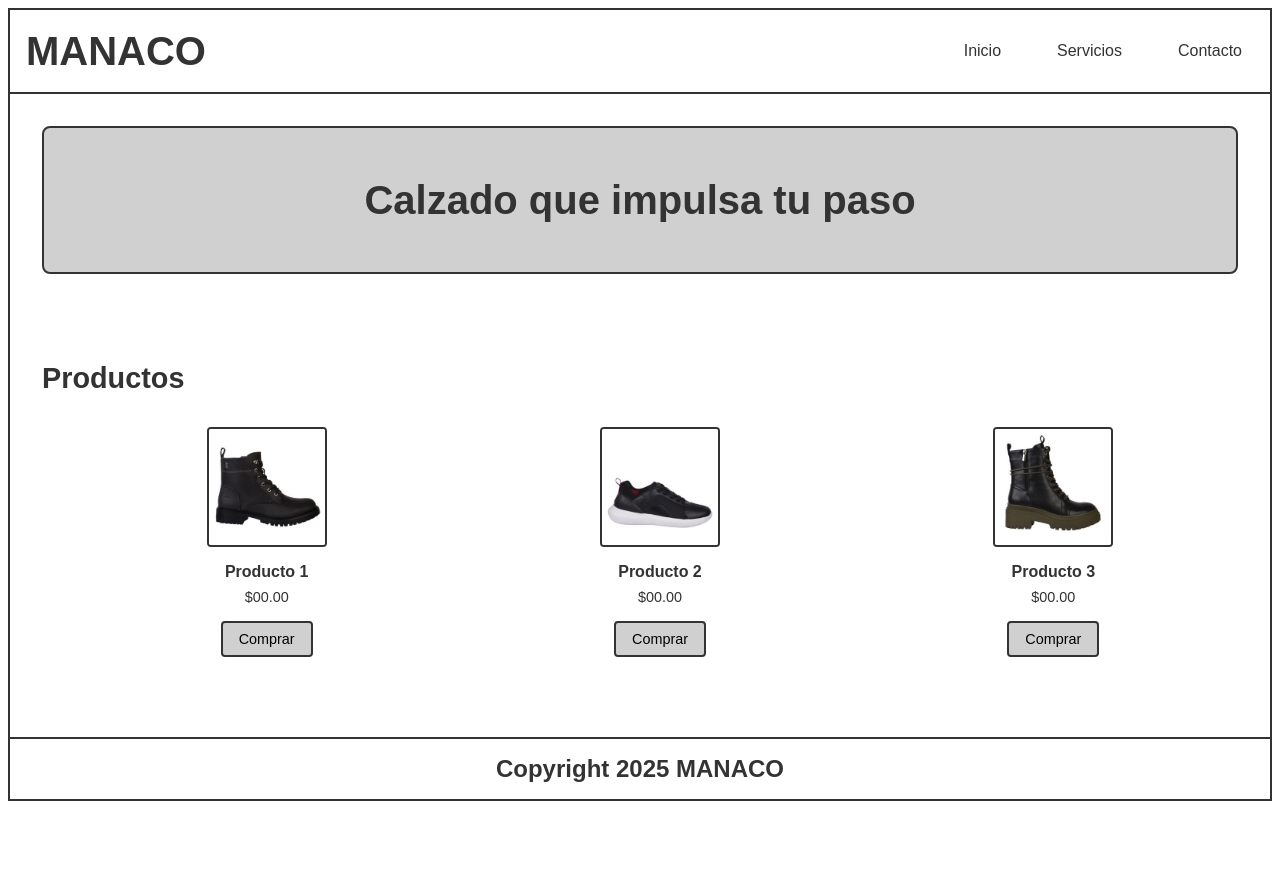
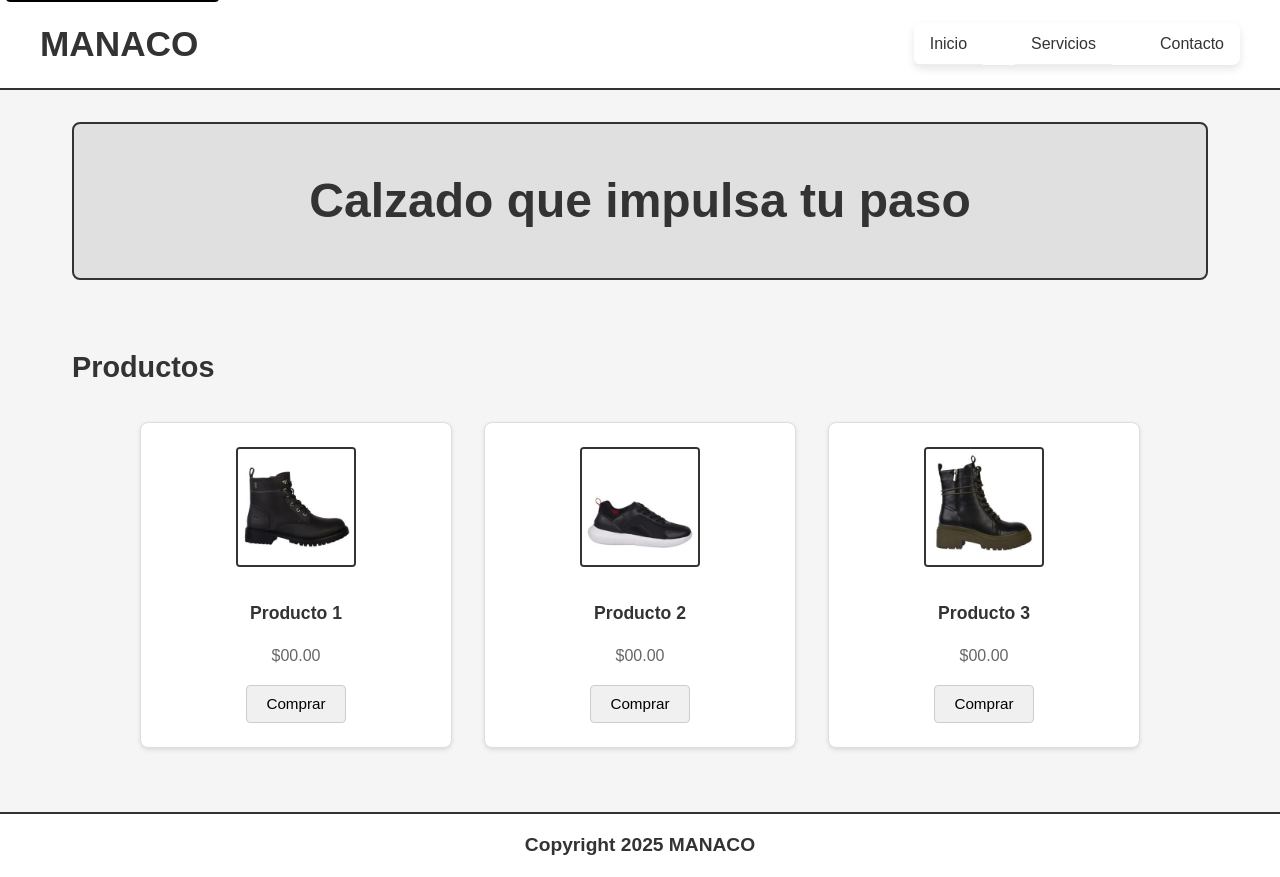
Before and after one commit to Fabian-Rieral-Condori-Llanos/primerexamen-fabian-rieral-condori-llanos, a plain HTML site: page index.html in a window 1280 px wide. Before the commit the page ends 809 px from the top, so only its background shows below. Drawn offline with Linux system fonts and the light colour scheme.

Commit message:
actulizacion y mejoras

```diff
--- a/index.html
+++ b/index.html
@@ -4,7 +4,7 @@
     <meta charset="UTF-8">
     <meta name="viewport" content="width=device-width, initial-scale=1.0">
     <title>MANACO - Calzado Deportivo, Casual y Formal | Zapatos de Calidad</title>
-    <meta name="description" content="Descubre MANACO, tu tienda de calzado que impulsa tu paso. Zapatos deportivos, casuales y formales de alta calidad para cada ocasión. ¡Compra online ahora!">
+    <meta name="description" content="Descubre MANACO, tu tienda de calzado que impulsa tu paso. Zapatos deportivos, casuales y formales de alta calidad para cada ocasión.">
     <meta name="keywords" content="zapatos, calzado, deportivo, casual, formal, MANACO, tienda online, calidad">
     <meta name="author" content="MANACO">
     <link rel="canonical" href="https://www.manaco.com.bo/">
@@ -29,6 +29,11 @@
     <header role="banner">
         <div class="header-content">
             <div class="logo" role="img" aria-label="MANACO - Logotipo de la empresa">MANACO</div>
+            <button class="menu-toggle" aria-label="Abrir menú de navegación" aria-expanded="false">
+                <span></span>
+                <span></span>
+                <span></span>
+            </button>
             <nav role="navigation" aria-label="Navegación principal">
                 <ul>
                     <li><a href="#inicio">Inicio</a></li>
@@ -46,40 +51,41 @@
 
         <section class="productos-section" aria-labelledby="productos-title">
             <h2 id="productos-title">Productos</h2>
-            <ul class="productos-lista" role="list">
-                <li role="listitem">
+            <div class="productos-container">
                 <article class="producto">
                     <img class="producto-imagen"
                              alt="Zapato deportivo negro con suela blanca, ideal para correr y actividades deportivas"
                              src="assets/img1.png"/>
+                    <div class="producto-info">
                         <h3>Producto 1</h3>
                         <p class="precio" aria-label="Precio: cero pesos con cero centavos">$00.00</p>
                         <button class="btn-comprar" type="button"
                                 aria-describedby="producto1-desc">
                             Comprar
                         </button>
+                    </div>
                     <span id="producto1-desc" class="sr-only">
                         Añadir Producto 1 al carrito de compras
                     </span>
                 </article>
-                </li>
-                <li role="listitem">
+
                 <article class="producto">
                      <img class="producto-imagen"
                              alt="Zapato casual marrón de cuero, perfecto para uso diario y ocasiones informales"
                              src="assets/img2.png"/>
+                    <div class="producto-info">
                         <h3>Producto 2</h3>
                         <p class="precio" aria-label="Precio: cero pesos con cero centavos">$00.00</p>
                         <button class="btn-comprar" type="button"
                                 aria-describedby="producto2-desc">
                             Comprar
                         </button>
+                    </div>
                     <span id="producto2-desc" class="sr-only">
                         Añadir Producto 2 al carrito de compras
                     </span>
                 </article>
-                </li>
-                <li role="listitem">
+
                 <article class="producto">
                     <img class="producto-imagen"
                              alt="Zapato formal negro de vestir, elegante para eventos y ocasiones especiales"
@@ -96,32 +102,37 @@
                         Añadir Producto 3 al carrito de compras
                     </span>
                 </article>
-                </li>
-            </ul>
+            </div>
         </section>
     </main>
 
     <footer role="contentinfo">
         <p class="logofoter">Copyright 2025 MANACO</p>
     </footer>
+
     <script>
         document.addEventListener('DOMContentLoaded', function() {
             const menuToggle = document.querySelector('.menu-toggle');
             const navMenu = document.querySelector('nav ul');
 
+            if (menuToggle && navMenu) {
                 menuToggle.addEventListener('click', function() {
+                    const isExpanded = menuToggle.getAttribute('aria-expanded') === 'true';
+
+                    menuToggle.setAttribute('aria-expanded', !isExpanded);
                     menuToggle.classList.toggle('active');
-
                     navMenu.classList.toggle('active');
                 });
 
                 const navLinks = document.querySelectorAll('nav a');
                 navLinks.forEach(link => {
                     link.addEventListener('click', function() {
+                        menuToggle.setAttribute('aria-expanded', 'false');
                         menuToggle.classList.remove('active');
                         navMenu.classList.remove('active');
                     });
                 });
+            }
         });
     </script>
 </body>
--- a/styles.css
+++ b/styles.css
@@ -1,12 +1,17 @@
 * {
     box-sizing: border-box;
+    margin: 0;
+    padding: 0;
 }
 
 body {
     font-family: Arial, sans-serif;
-    border: 2px solid #333;
+    line-height: 1.6;
+    color: #333;
+    background-color: #f5f5f5;
 }
 
+/* Accessibility */
 .skip-link {
     position: absolute;
     top: -40px;
@@ -40,23 +45,29 @@ body {
     border: 0;
 }
 
+/* Header */
 header {
+    background-color: #fff;
+    border-bottom: 2px solid #333;
     padding: 1rem;
-    border-bottom: 2px solid #333;
 }
 
 .header-content {
+    max-width: 1200px;
+    margin: 0 auto;
     display: flex;
     justify-content: space-between;
     align-items: center;
 }
 
+/* Logo - MÓVIL: Azul */
 .logo {
     font-size: 1.8rem;
     font-weight: bold;
-    color: #ff0000;
+    color: #0000ff; /* Azul en móvil */
 }
 
+/* Mobile menu toggle */
 .menu-toggle {
     display: flex;
     flex-direction: column;
@@ -64,6 +75,9 @@ header {
     height: 24px;
     justify-content: space-between;
     cursor: pointer;
+    background: none;
+    border: none;
+    padding: 0;
 }
 
 .menu-toggle span {
@@ -71,48 +85,131 @@ header {
     height: 3px;
     background-color: #333;
     border-radius: 2px;
+    transition: all 0.3s ease;
+}
+
+.menu-toggle.active span:nth-child(1) {
+    transform: rotate(45deg) translate(5px, 5px);
+}
+
+.menu-toggle.active span:nth-child(2) {
+    opacity: 0;
+}
+
+.menu-toggle.active span:nth-child(3) {
+    transform: rotate(-45deg) translate(7px, -6px);
+}
+
+/* Navigation - Mobile First */
+nav {
+    position: relative;
 }
 
 nav ul {
     display: none;
+    position: absolute;
+    top: calc(100% + 1rem);
+    right: 0;
+    min-width: 200px;
+    background-color: #fff;
+    border: 2px solid #333;
+    border-radius: 8px;
+    box-shadow: 0 4px 8px rgba(0,0,0,0.1);
+    list-style: none;
+    flex-direction: column;
+    padding: 0;
+    margin: 0;
+    z-index: 999;
 }
 
+nav ul.active {
+    display: flex;
+}
+
+nav ul li {
+    margin: 0;
+}
+
+nav ul li:not(:last-child) {
+    border-bottom: 1px solid #eee;
+}
+
+nav a {
+    display: block;
+    color: #333;
+    text-decoration: none;
+    font-weight: 500;
+    padding: 1rem 1.5rem;
+    transition: background-color 0.2s ease;
+}
+
+nav a:hover,
+nav a:focus {
+    background-color: #f0f0f0;
+    text-decoration: underline;
+}
+
+nav ul li:first-child a {
+    border-radius: 6px 6px 0 0;
+}
+
+nav ul li:last-child a {
+    border-radius: 0 0 6px 6px;
+}
+
+/* Hero section - Hidden on mobile */
 .hero {
     display: none;
 }
 
+/* Main content */
+main {
+    max-width: 1200px;
+    margin: 0 auto;
+    padding: 0;
+}
+
+/* Products section */
 .productos-section {
-    padding: 1rem;
+    padding: 2rem 1rem;
 }
 
 .productos-section h2 {
     font-size: 1.5rem;
-    margin-bottom: 1rem;
+    margin-bottom: 1.5rem;
     color: #333;
     text-align: left;
 }
 
-.productos-lista {
+/* Products container - Mobile: stack vertically */
+.productos-container {
     display: flex;
     flex-direction: column;
     gap: 1rem;
-    list-style: none;
 }
 
+/* Product card */
 .producto {
-    display: flex;
-    align-items: center;
-    background-color: #f5f5f5;
+    background-color: #fff;
     border: 1px solid #ddd;
     border-radius: 8px;
     padding: 1rem;
+    display: flex;
+    align-items: center;
     gap: 1rem;
+    box-shadow: 0 2px 4px rgba(0,0,0,0.1);
+    transition: box-shadow 0.2s ease;
 }
 
+.producto:hover {
+    box-shadow: 0 4px 8px rgba(0,0,0,0.15);
+}
+
+/* Product image with X placeholder */
 .producto-imagen {
     width: 80px;
     height: 80px;
-    background-color: #d0d0d0;
+    background-color: #e0e0e0;
     border: 2px solid #333;
     border-radius: 4px;
     flex-shrink: 0;
@@ -128,7 +225,7 @@ nav ul {
     position: absolute;
     background-color: #333;
     width: 2px;
-    height: 60px;
+    height: 60%;
 }
 
 .producto-imagen::before {
@@ -139,6 +236,7 @@ nav ul {
     transform: rotate(-45deg);
 }
 
+/* Product info */
 .producto-info {
     flex: 1;
     display: flex;
@@ -147,54 +245,59 @@ nav ul {
 }
 
 .producto h3 {
-    font-size: 1rem;
+    font-size: 1.1rem;
     color: #333;
-    margin: 0;
+    margin-bottom: 0.5rem;
 }
 
 .precio {
-    font-size: 0.9rem;
+    font-size: 1rem;
     color: #666;
-    margin: 0;
+    font-weight: 500;
+    margin-bottom: 0.5rem;
 }
 
 .btn-comprar {
-    background-color: #e0e0e0;
-    border: 1px solid #999;
+    background-color: #f0f0f0;
+    border: 1px solid #ccc;
     padding: 0.5rem 1rem;
     cursor: pointer;
     font-family: inherit;
     border-radius: 4px;
-    font-size: 0.8rem;
+    font-size: 0.9rem;
+    font-weight: 500;
     align-self: flex-start;
-    transition: background-color 0.2s ease;
+    transition: all 0.2s ease;
 }
 
-.btn-comprar:hover,
+.btn-comprar:hover {
+    background-color: #e0e0e0;
+    border-color: #999;
+}
+
 .btn-comprar:focus {
     background-color: #d0d0d0;
     outline: 2px solid #005fcc;
     outline-offset: 1px;
 }
 
+/* Footer */
 footer {
+    background-color: #fff;
+    border-top: 2px solid #333;
     padding: 1rem;
     text-align: center;
-    border-top: 2px solid #333;
-    margin-top: 1rem;
+    margin-top: 2rem;
 }
 
-footer p {
-    font-size: 0.9rem;
-    margin: 0;
-}
-
+/* Footer logo - MÓVIL: Rojo */
 .logofoter {
     font-size: 1rem;
     font-weight: bold;
-    color: #0000ff;
+    color: #ff0000; /* Rojo en móvil */
 }
 
+/* Reduce motion for accessibility */
 @media (prefers-reduced-motion: reduce) {
     * {
         transition: none !important;
@@ -202,45 +305,44 @@ footer p {
     }
 }
 
-@media (min-width: 600px) {
+/* Tablet and Desktop styles */
+@media (min-width: 768px) {
 
+    /* Logo - DESKTOP: Negro */
     .logo {
-        font-size: 2.5rem;
-        color: #333;
+        font-size: 2rem;
+        color: #333; /* Negro en desktop */
     }
 
+    /* Hide mobile menu toggle */
     .menu-toggle {
         display: none;
     }
 
+    /* Show desktop navigation */
     nav ul {
-        display: flex;
-        list-style: none;
+        display: flex !important;
+        position: static;
+        flex-direction: row;
+        background: none;
+        border: none;
         gap: 2rem;
     }
 
     nav a {
-        color: #333;
-        text-decoration: none;
-        font-weight: 500;
-        padding: 8px 12px;
+        border: none;
+        padding: 0.5rem 1rem;
         border-radius: 4px;
-        transition: background-color 0.2s ease;
     }
 
-    nav a:hover,
-    nav a:focus {
-        background-color: #e0e0e0;
-        text-decoration: underline;
-    }
-
+    /* Show hero section on desktop */
     .hero {
         display: block;
-        background-color: #d0d0d0;
+        background-color: #e0e0e0;
+        border: 2px solid #333;
+        border-radius: 8px;
         padding: 3rem 2rem;
         margin: 2rem;
-        border: 2px solid #333;
-        border-radius: 8px;
         text-align: center;
     }
 
@@ -251,6 +353,7 @@ footer p {
         margin: 0;
     }
 
+    /* Products section desktop layout */
     .productos-section {
         padding: 2rem;
     }
@@ -258,22 +361,23 @@ footer p {
     .productos-section h2 {
         font-size: 1.8rem;
         margin-bottom: 2rem;
-        text-align: left;
     }
 
-    .productos-lista {
+    /* Grid layout for products on desktop */
+    .productos-container {
         display: grid;
-        grid-template-columns: repeat(3, 1fr);
-        gap: 1.5rem;
-        flex-direction: row;
+        grid-template-columns: repeat(auto-fit, minmax(280px, 1fr));
+        gap: 2rem;
+        max-width: 900px;
+        margin: 0 auto;
     }
 
+    /* Product card desktop layout */
     .producto {
-        display: block;
+        flex-direction: column;
         text-align: center;
-        background-color: transparent;
-        border: none;
-        padding: 0;
+        padding: 1.5rem;
+        height: 100%;
     }
 
     .producto-imagen {
@@ -284,54 +388,40 @@ footer p {
 
     .producto-imagen::before,
     .producto-imagen::after {
-        height: 100px;
+        height: 70%;
     }
 
     .producto-info {
-        display: block;
-    }
-
-    .producto h3 {
-        font-size: 1rem;
-        margin-bottom: 0.5rem;
+        align-items: center;
         text-align: center;
-    }
-
-    .precio {
-        font-size: 0.9rem;
-        margin-bottom: 1rem;
-        text-align: center;
-        color: #333;
+        flex: 1;
     }
 
     .btn-comprar {
-        background-color: #d0d0d0;
-        border: 2px solid #333;
-        padding: 0.5rem 1rem;
-        font-size: 0.9rem;
-        min-width: 80px;
+        margin-top: auto;
+        padding: 0.6rem 1.2rem;
+        font-size: 0.95rem;
     }
 
-    .btn-comprar:hover {
-        background-color: #c0c0c0;
+    /* Footer logo - DESKTOP: Negro */
+    .logofoter {
+        font-size: 1.2rem;
+        color: #333; /* Negro en desktop */
+    }
+}
+
+/* Large desktop */
+@media (min-width: 1200px) {
+    .productos-container {
+        grid-template-columns: repeat(3, 1fr);
+        max-width: 1000px;
     }
 
-    .btn-comprar:focus {
-        outline: 3px solid #005fcc;
-        outline-offset: 2px;
-        background-color: #b0b0b0;
+    .hero h1 {
+        font-size: 3rem;
     }
 
-    footer {
-        margin-top: 2rem;
-    }
-
-    footer p {
-        font-size: 0.9rem;
-    }
-
-    .logofoter {
-        font-size: 1.5rem;
-        color: #333;
+    .logo {
+        font-size: 2.2rem;
     }
 }
```
Lines whose indentation alone changed are shown as unchanged.
